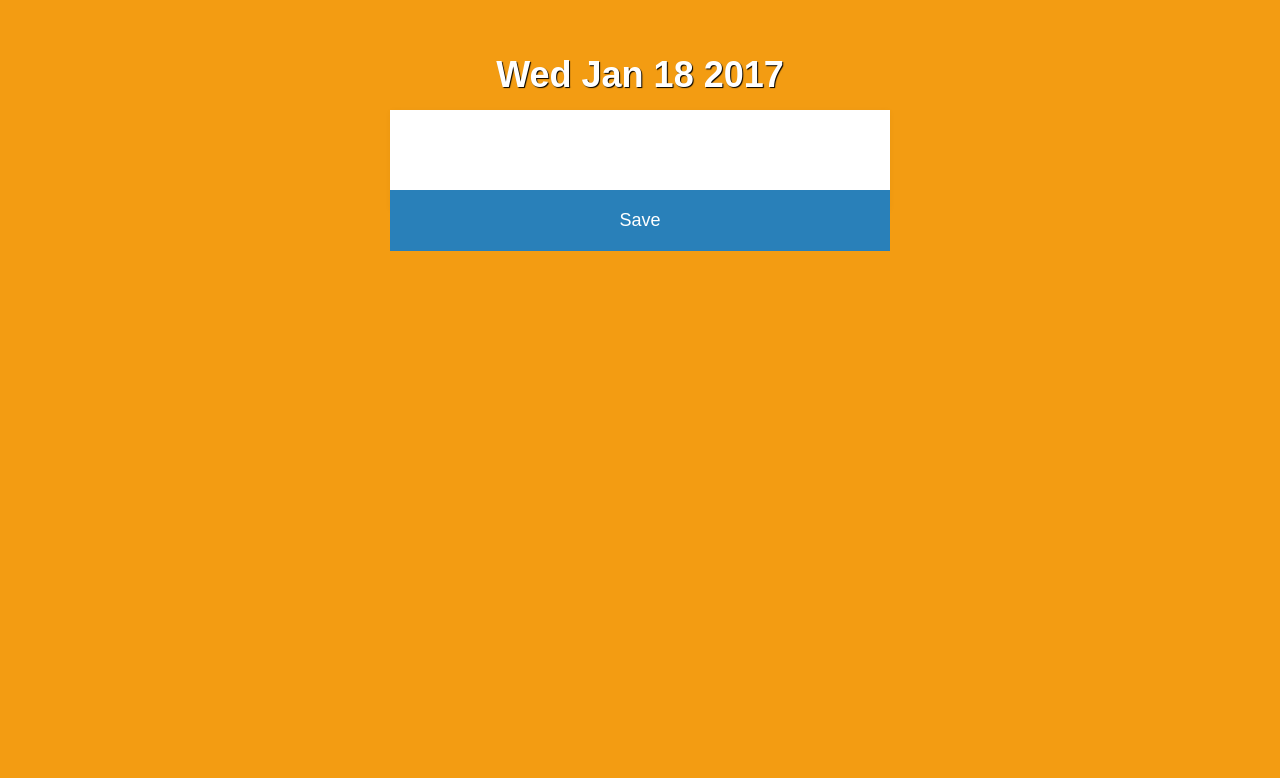
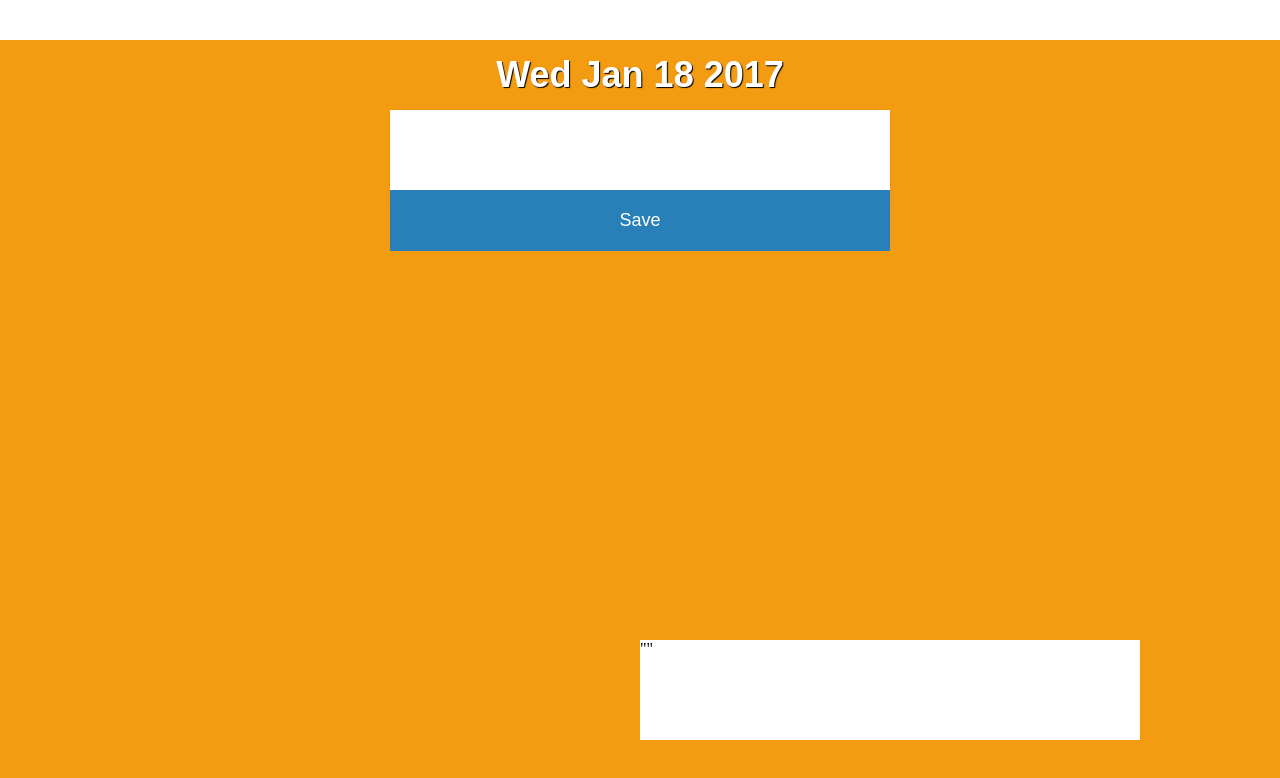
Before and after one commit to ngavronsky/journal, a plain HTML site: page bad.html in a window 1280 px wide. Drawn offline with Linux system fonts and the light colour scheme.

Commit message:
start of journal tiles

```diff
--- a/bad.html
+++ b/bad.html
@@ -5,13 +5,14 @@
     <link rel="stylesheet" href="badstyle.css">
   </head>
 
-  <body id="body" onload="bannerShowBad()">
+  <body id="body" onload="shareData()">
     <div id="return" class="banner"></div>
     <h1 id="date"></h1>
     <div class="container">
       <div id="content" class="contentbody" contenteditable="true" placeholder="Enter a nice comment here"></div>
     </div>
     <div class ="buttoncontainer"><button onClick="saveData()" class="button">Save</button></div>
+    <div id="journals" class="journals" onload="shareData()"></div>
 
     <script src="app.js"></script>
     <script src="editor.js"></script>
--- a/badstyle.css
+++ b/badstyle.css
@@ -75,6 +75,15 @@ h1{
   transform: translateY(4px);
 }
 
+.journals{
+  position: absolute;
+  background: #FFFFFF;
+  top: 80%;
+  left: 50%;
+  height: 100px;
+  width: 500px;
+}
+
 /*body{
   background: url(images/bg_bad_5.jpg) no-repeat center center fixed;
   -webkit-background-size: cover;
--- a/editor.js
+++ b/editor.js
@@ -13,4 +13,13 @@ function saveData() {
   localStorage[today] = JSON.stringify(object);
 }
 
+function shareData() {
+  var journal = "";
+  for (var i = 0; i < localStorage.length; i++){
+    var key = localStorage.key(i);
+    journal = JSON.parse(localStorage.getItem(key))['content'];
+  }
+  document.getElementById('journals').innerHTML = JSON.stringify(journal);
+}
+
 textEditorData();
```
